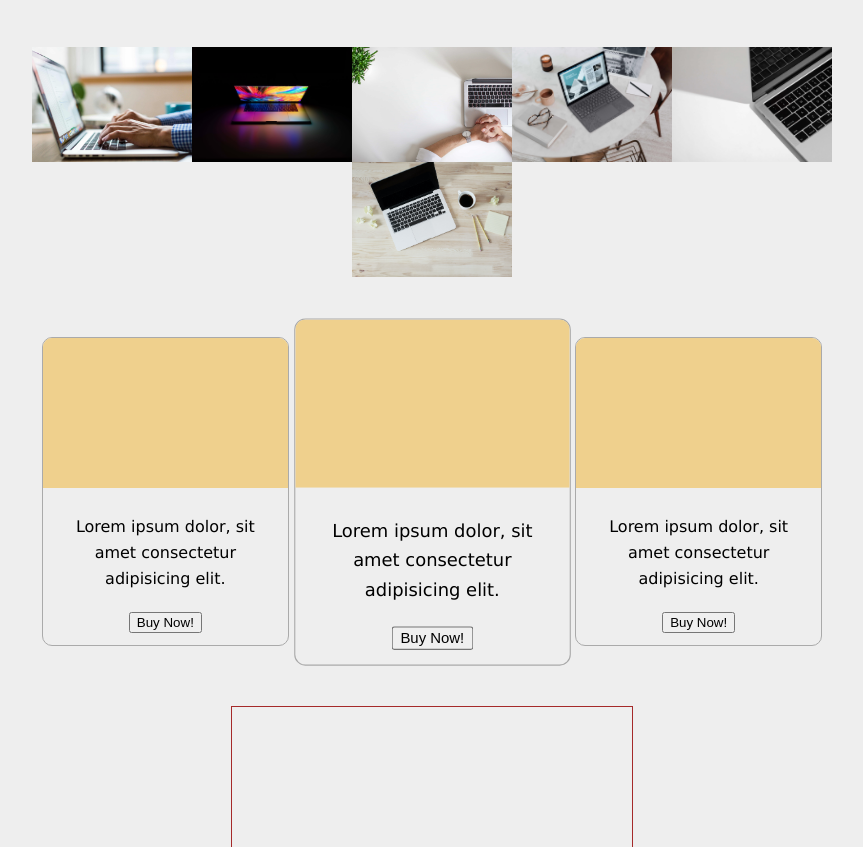
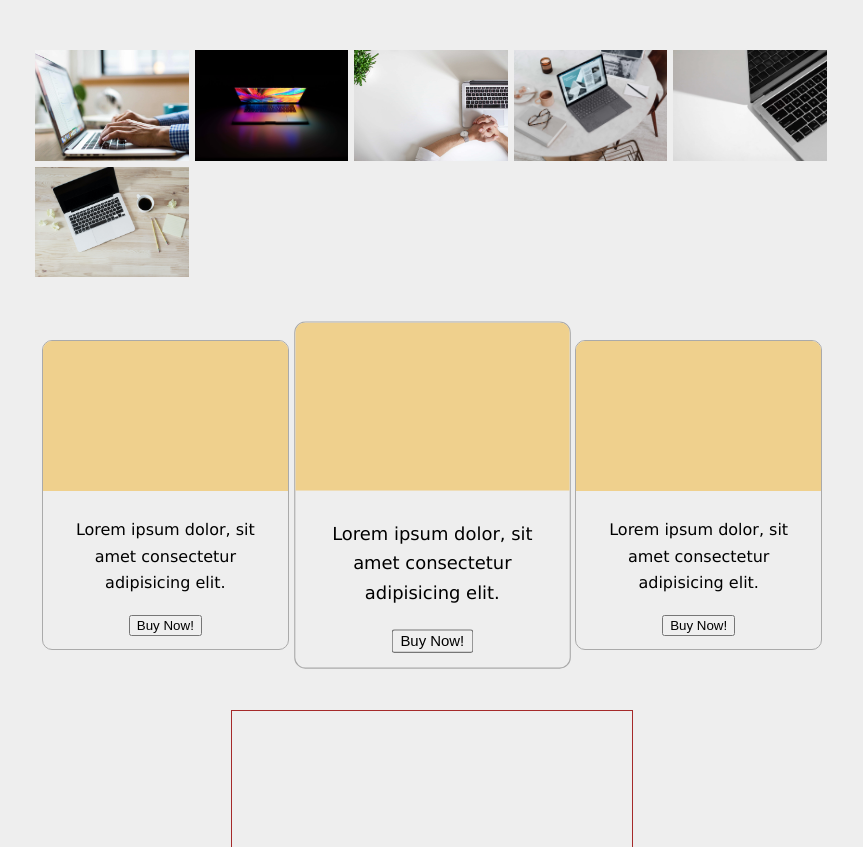
Before and after one commit to alpandi15/learn-css-flexbox, a plain HTML site: page latihan/index.html in a window 1280 px wide. Shown: the part 907-1754 px from the top of the page, without its empty margins (208-1071 px from the left). Drawn offline with Linux system fonts and the light colour scheme.

Commit message:
Add margin image

```diff
--- a/latihan/style.css
+++ b/latihan/style.css
@@ -68,7 +68,7 @@ body {
     margin: 50px auto;
     display: flex;
     flex-wrap: wrap;
-    justify-content: center;
+    /* justify-content: center; */
 }
 
 .thumbnail {
@@ -147,7 +147,8 @@ body {
     }
 
     .thumbnail {
-        width: 20%;
+        width: 19.2%;
+        margin: 3px;
     }
 
     .container-empat{
```
